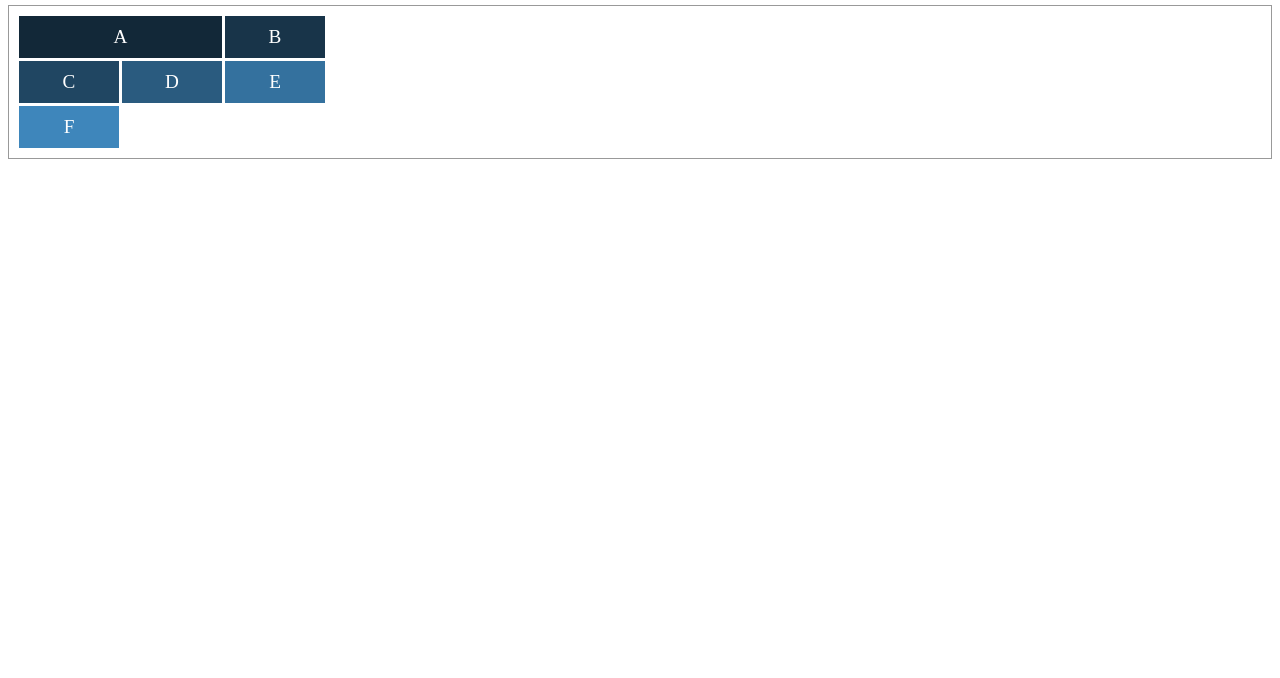
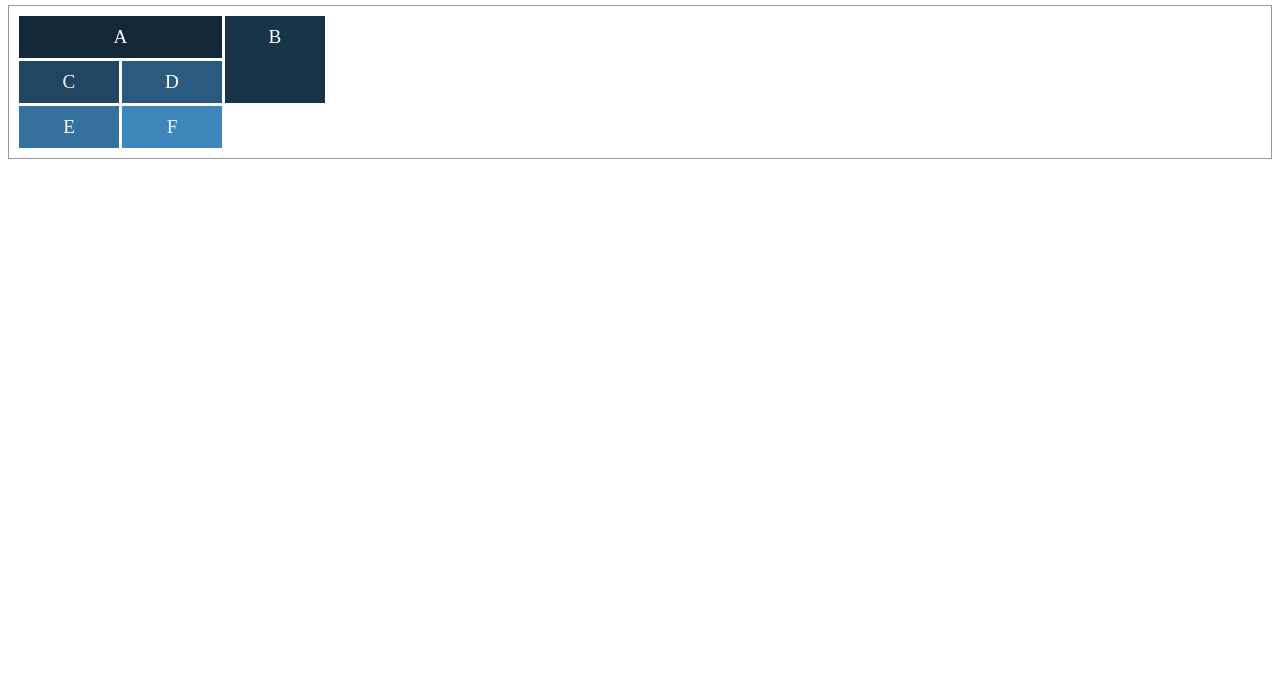
Before and after one commit to jcarlosj/Learning-CSS-Grid-Layout-Examples-1, a plain HTML site: page index.html in a window 1280 px wide. Shown: the part 122-800 px from the top of the page. Drawn offline with Linux system fonts and the light colour scheme.

Commit message:
Colocación de segundo elemento expandido basado en nombres de línea

```diff
--- a/css/master.css
+++ b/css/master.css
@@ -22,6 +22,8 @@
 }
 .box:nth-child(2) {
     background-color: #183449;
+    grid-column: col-3 / col-4;
+    grid-row: row-1 / row-3;
 }
 .box:nth-child(3) {
     background-color: #204662;
```
